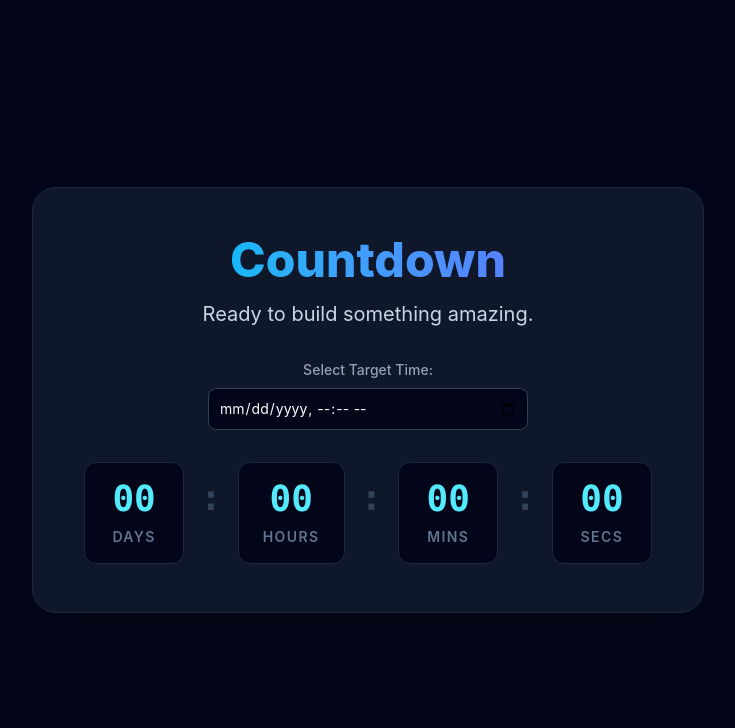
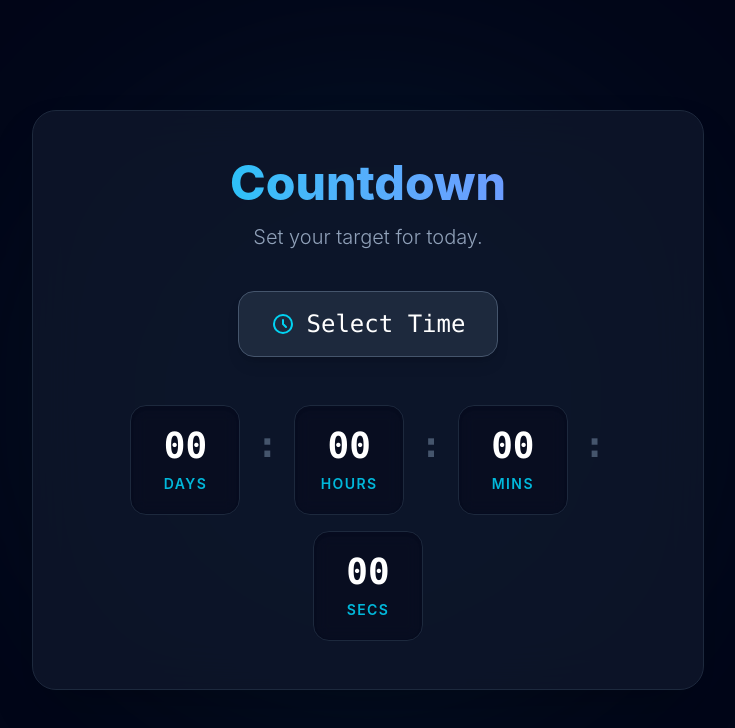
Before and after one commit to shiody/zl-countdown, a SvelteKit app: page / in a window 1280 px wide. Shown: the top 728 px of the page, without its empty margins (272-1007 px from the left). Built offline with nearby package versions, Linux system fonts and the light colour scheme.

Commit message:
feat: complete M2 time picker and countdown logic

```diff
--- /dev/null
+++ b/src/lib/components/TimePicker.svelte
@@ -0,0 +1,198 @@
+<script lang="ts">
+  let { isOpen = $bindable(false), onTimeSelect } = $props();
+
+  let mode = $state<'hours' | 'minutes'>('hours');
+  let period = $state<'AM' | 'PM'>('AM');
+  let hour = $state(12);
+  let minute = $state(0);
+
+  let dialRef: HTMLDivElement | undefined = $state();
+  let isDragging = $state(false);
+
+  // Initialize time
+  $effect(() => {
+    if (isOpen) {
+      const now = new Date();
+      let h = now.getHours();
+      period = h >= 12 ? 'PM' : 'AM';
+      h = h % 12 || 12;
+      hour = h;
+      minute = Math.round(now.getMinutes() / 5) * 5 % 60; // Snap to nearest 5 for initial view
+      mode = 'hours';
+    }
+  });
+
+  const hours = [12, 1, 2, 3, 4, 5, 6, 7, 8, 9, 10, 11];
+  const minutes = [0, 5, 10, 15, 20, 25, 30, 35, 40, 45, 50, 55];
+
+  function getAngle(x: number, y: number) {
+    if (!dialRef) return 0;
+    const rect = dialRef.getBoundingClientRect();
+    const cx = rect.left + rect.width / 2;
+    const cy = rect.top + rect.height / 2;
+    let angle = Math.atan2(y - cy, x - cx) * (180 / Math.PI) + 90;
+    if (angle < 0) angle += 360;
+    return angle;
+  }
+
+  function handleInteraction(clientX: number, clientY: number) {
+    const angle = getAngle(clientX, clientY);
+    if (mode === 'hours') {
+      let h = Math.round(angle / 30);
+      if (h === 0) h = 12;
+      hour = h;
+    } else {
+      let m = Math.round(angle / 6);
+      if (m === 60) m = 0;
+      minute = m;
+    }
+  }
+
+  function onPointerDown(e: PointerEvent) {
+    if (!dialRef) return;
+    isDragging = true;
+    dialRef.setPointerCapture(e.pointerId);
+    handleInteraction(e.clientX, e.clientY);
+  }
+
+  function onPointerMove(e: PointerEvent) {
+    if (isDragging) {
+      handleInteraction(e.clientX, e.clientY);
+    }
+  }
+
+  function onPointerUp(e: PointerEvent) {
+    if (isDragging) {
+      isDragging = false;
+      if (dialRef) dialRef.releasePointerCapture(e.pointerId);
+      if (mode === 'hours') {
+        mode = 'minutes';
+      }
+    }
+  }
+
+  function handleCancel() {
+    isOpen = false;
+  }
+
+  function handleOk() {
+    let finalHour = hour;
+    if (period === 'PM' && finalHour < 12) finalHour += 12;
+    if (period === 'AM' && finalHour === 12) finalHour = 0;
+
+    if (onTimeSelect) {
+      onTimeSelect({ hour: finalHour, minute });
+    }
+    isOpen = false;
+  }
+
+  let currentAngle = $derived(mode === 'hours' ? hour * 30 : minute * 6);
+</script>
+
+{#if isOpen}
+<div class="fixed inset-0 z-50 flex items-center justify-center bg-black/60 p-4 backdrop-blur-sm transition-opacity">
+  <div class="bg-slate-800 rounded-3xl shadow-2xl max-w-[320px] w-full overflow-hidden flex flex-col font-sans border border-slate-700 pointer-events-auto select-none">
+    <!-- Header -->
+    <div class="bg-slate-750 p-6 pb-4 flex items-end justify-between border-b border-slate-700 bg-slate-800/50">
+      <div class="flex items-baseline space-x-1">
+        <button
+          class="text-6xl font-medium tracking-tighter transition-colors focus:outline-none {mode === 'hours' ? 'text-white' : 'text-slate-500 hover:text-slate-300'}"
+          onclick={() => mode = 'hours'}
+        >
+          {hour.toString().padStart(2, '0')}
+        </button>
+        <span class="text-5xl text-slate-500 font-light mb-1 opacity-50">:</span>
+        <button
+          class="text-6xl font-medium tracking-tighter transition-colors focus:outline-none {mode === 'minutes' ? 'text-white' : 'text-slate-500 hover:text-slate-300'}"
+          onclick={() => mode = 'minutes'}
+        >
+          {minute.toString().padStart(2, '0')}
+        </button>
+      </div>
+
+      <div class="flex flex-col rounded-xl overflow-hidden border border-slate-600 ml-4 mb-2 shadow-inner">
+        <button
+          class="px-3 py-2 text-sm font-bold focus:outline-none transition-colors {period === 'AM' ? 'bg-cyan-900/60 text-cyan-400' : 'bg-transparent text-slate-400 hover:bg-slate-700'}"
+          onclick={() => period = 'AM'}
+        >
+          AM
+        </button>
+        <div class="h-px bg-slate-600"></div>
+        <button
+          class="px-3 py-2 text-sm font-bold focus:outline-none transition-colors {period === 'PM' ? 'bg-cyan-900/60 text-cyan-400' : 'bg-transparent text-slate-400 hover:bg-slate-700'}"
+          onclick={() => period = 'PM'}
+        >
+          PM
+        </button>
+      </div>
+    </div>
+
+    <!-- Dial -->
+    <div class="p-6 flex justify-center items-center select-none bg-slate-800">
+      <div
+        bind:this={dialRef}
+        class="relative w-64 h-64 bg-slate-900 rounded-full cursor-pointer touch-none shadow-[inset_0_4px_12px_rgba(0,0,0,0.5)] border border-slate-700/50"
+        onpointerdown={onPointerDown}
+        onpointermove={onPointerMove}
+        onpointerup={onPointerUp}
+      >
+        <!-- Center dot -->
+        <div class="absolute w-2.5 h-2.5 bg-cyan-400 rounded-full left-1/2 top-1/2 -translate-x-1/2 -translate-y-1/2 z-20 shadow-[0_0_8px_rgba(34,211,238,0.6)]"></div>
+
+        <!-- Hand -->
+        <div
+          class="absolute left-1/2 top-1/2 w-[3px] origin-bottom bg-cyan-400 z-10 transition-transform duration-100 ease-out flex flex-col justify-between items-center"
+          style="height: 102px; transform: translate(-50%, -100%) rotate({currentAngle}deg);"
+        >
+          <!-- Hand knob -->
+          <div class="w-10 h-10 rounded-full bg-cyan-500/90 shadow-[0_0_15px_rgba(34,211,238,0.4)] border border-cyan-300 backdrop-blur-sm -translate-y-5 flex items-center justify-center">
+            <div class="w-1 h-1 bg-white rounded-full opacity-50"></div>
+          </div>
+        </div>
+
+        <!-- Numbers -->
+        {#if mode === 'hours'}
+          {#each hours as h, i}
+            <div
+              class="absolute text-base font-semibold w-10 h-10 flex items-center justify-center rounded-full -translate-x-1/2 -translate-y-1/2 transition-colors duration-200 {hour === h ? 'text-white z-30' : 'text-slate-300 z-20'}"
+              style="left: {50 + 40 * Math.sin(i * 30 * Math.PI / 180)}%; top: {50 - 40 * Math.cos(i * 30 * Math.PI / 180)}%; pointer-events: none;"
+            >
+              {h}
+            </div>
+          {/each}
+        {:else}
+          {#each minutes as m, i}
+            <div
+              class="absolute text-base font-semibold w-10 h-10 flex items-center justify-center rounded-full -translate-x-1/2 -translate-y-1/2 transition-colors duration-200 {minute === m ? 'text-white z-30' : 'text-slate-300 z-20'}"
+              style="left: {50 + 40 * Math.sin(i * 30 * Math.PI / 180)}%; top: {50 - 40 * Math.cos(i * 30 * Math.PI / 180)}%; pointer-events: none;"
+            >
+              {m.toString().padStart(2, '0')}
+            </div>
+          {/each}
+        {/if}
+      </div>
+    </div>
+
+    <!-- Actions -->
+    <div class="flex justify-between items-center p-4 pt-2 bg-slate-800">
+      <div class="text-xs text-slate-500 pl-2 font-medium tracking-wide">
+        {mode === 'hours' ? 'SELECT HOUR' : 'SELECT MINUTE'}
+      </div>
+      <div class="flex gap-2">
+        <button
+          class="px-4 py-2 rounded-lg text-slate-300 hover:text-white hover:bg-slate-700/50 font-semibold tracking-wide transition-colors focus:outline-none text-sm"
+          onclick={handleCancel}
+        >
+          CANCEL
+        </button>
+        <button
+          class="px-4 py-2 rounded-lg text-cyan-400 hover:text-cyan-300 hover:bg-cyan-900/30 font-semibold tracking-wide transition-colors focus:outline-none text-sm"
+          onclick={handleOk}
+        >
+          OK
+        </button>
+      </div>
+    </div>
+  </div>
+</div>
+{/if}
--- a/src/routes/+page.svelte
+++ b/src/routes/+page.svelte
@@ -1,5 +1,8 @@
 <script lang="ts">
-  let targetDateStr = $state("");
+  import TimePicker from '$lib/components/TimePicker.svelte';
+
+  let showTimePicker = $state(false);
+  let targetTime = $state<{ hour: number, minute: number } | null>(null);
   let errorMessage = $state("");
 
   let days = $state("00");
@@ -7,12 +10,8 @@
   let mins = $state("00");
   let secs = $state("00");
 
-  let now = new Date();
-  // format for datetime-local: YYYY-MM-DDThh:mm
-  let minDate = new Date(now.getTime() - now.getTimezoneOffset() * 60000).toISOString().slice(0, 16);
-
   $effect(() => {
-    if (!targetDateStr) {
+    if (!targetTime) {
       days = "00"; hours = "00"; mins = "00"; secs = "00";
       errorMessage = "";
       return;
@@ -20,13 +19,13 @@
 
     // Check initially
     const checkTime = () => {
-      const target = new Date(targetDateStr).getTime();
-      const current = new Date().getTime();
-      const diff = target - current;
+      const now = new Date();
+      const target = new Date(now.getFullYear(), now.getMonth(), now.getDate(), targetTime!.hour, targetTime!.minute, 0, 0);
+      const diff = target.getTime() - now.getTime();
 
       if (diff <= 0) {
         days = "00"; hours = "00"; mins = "00"; secs = "00";
-        errorMessage = "Selected time has already passed!";
+        errorMessage = "Selected time has already passed today!";
         return false;
       } else {
         errorMessage = "";
@@ -53,45 +52,63 @@
 
     return () => clearInterval(interval);
   });
+
+  function formatTime(t: { hour: number, minute: number } | null) {
+    if (!t) return "Select Time";
+    let h = t.hour % 12 || 12;
+    let m = t.minute.toString().padStart(2, '0');
+    let p = t.hour >= 12 ? 'PM' : 'AM';
+    return `${h}:${m} ${p}`;
+  }
 </script>
 
-<div class="min-h-screen bg-slate-950 text-white flex flex-col items-center justify-center font-sans p-4">
-  <div class="text-center p-8 sm:p-12 bg-slate-900 rounded-3xl shadow-2xl border border-slate-800 max-w-2xl w-full">
-    <h1 class="text-4xl sm:text-5xl font-extrabold mb-4 bg-gradient-to-r from-cyan-400 to-indigo-500 bg-clip-text text-transparent">
+<div class="min-h-screen bg-slate-950 text-white flex flex-col items-center justify-center font-sans p-4 relative overflow-hidden">
+  <!-- Dynamic background glow -->
+  <div class="absolute top-1/2 left-1/2 -translate-x-1/2 -translate-y-1/2 w-[600px] h-[600px] bg-cyan-900/20 rounded-full blur-[120px] pointer-events-none"></div>
+
+  <div class="text-center p-8 sm:p-12 bg-slate-900/80 backdrop-blur-xl rounded-3xl shadow-2xl border border-slate-800 max-w-2xl w-full z-10 relative">
+    <h1 class="text-4xl sm:text-5xl font-extrabold mb-4 bg-gradient-to-r from-cyan-400 to-indigo-400 bg-clip-text text-transparent">
       Countdown
     </h1>
-    <p class="text-lg sm:text-xl text-slate-300 mb-8">Ready to build something amazing.</p>
+    <p class="text-lg sm:text-xl text-slate-400 mb-10 font-light">Set your target for today.</p>
 
-    <div class="mb-8 relative z-10">
-      <label for="target-date" class="block text-sm font-medium text-slate-400 mb-2">Select Target Time:</label>
-      <input
-        type="datetime-local"
-        id="target-date"
-        bind:value={targetDateStr}
-        min={minDate}
-        class="bg-slate-950 border border-slate-700 text-white text-sm rounded-lg focus:ring-cyan-500 focus:border-cyan-500 block w-full p-2.5 max-w-xs mx-auto text-center"
-      />
+    <div class="mb-12">
+      <button
+        onclick={() => showTimePicker = true}
+        class="bg-slate-800 hover:bg-slate-750 border border-slate-600 hover:border-cyan-500/50 text-white text-xl sm:text-2xl font-mono py-4 px-8 rounded-2xl transition-all shadow-lg hover:shadow-cyan-900/20 flex items-center justify-center mx-auto min-w-[200px] group"
+      >
+        <svg xmlns="http://www.w3.org/2000/svg" class="h-6 w-6 mr-3 text-cyan-400 group-hover:scale-110 transition-transform" fill="none" viewBox="0 0 24 24" stroke="currentColor">
+          <path stroke-linecap="round" stroke-linejoin="round" stroke-width="2" d="M12 8v4l3 3m6-3a9 9 0 11-18 0 9 9 0 0118 0z" />
+        </svg>
+        {formatTime(targetTime)}
+      </button>
       {#if errorMessage}
-        <p class="text-red-400 text-sm mt-3 animate-pulse">{errorMessage}</p>
+        <p class="text-rose-400 text-sm mt-4 animate-pulse font-medium bg-rose-500/10 inline-block px-4 py-1.5 rounded-full">{errorMessage}</p>
       {/if}
     </div>
 
-    <div class="flex flex-wrap gap-3 sm:gap-4 justify-center text-3xl sm:text-4xl font-mono text-cyan-300 font-bold">
-      <div class="bg-slate-950 px-4 py-3 sm:px-6 sm:py-4 rounded-xl shadow-inner min-w-[80px] sm:min-w-[100px] border border-slate-800">
-        {days}<span class="text-xs sm:text-sm block text-slate-500 uppercase mt-2 font-sans tracking-widest font-semibold">Days</span>
+    <div class="flex flex-wrap gap-3 sm:gap-4 justify-center text-3xl sm:text-4xl font-mono text-white font-bold">
+      <div class="bg-slate-950/50 px-4 py-3 sm:px-6 sm:py-5 rounded-2xl shadow-inner min-w-[80px] sm:min-w-[110px] border border-slate-800 backdrop-blur-sm relative overflow-hidden group">
+        <div class="absolute inset-0 bg-gradient-to-b from-white/5 to-transparent opacity-0 group-hover:opacity-100 transition-opacity"></div>
+        {days}<span class="text-xs sm:text-sm block text-cyan-500 uppercase mt-2 font-sans tracking-widest font-semibold">Days</span>
       </div>
-      <span class="py-4 text-slate-700 hidden sm:block">:</span>
-      <div class="bg-slate-950 px-4 py-3 sm:px-6 sm:py-4 rounded-xl shadow-inner min-w-[80px] sm:min-w-[100px] border border-slate-800">
-        {hours}<span class="text-xs sm:text-sm block text-slate-500 uppercase mt-2 font-sans tracking-widest font-semibold">Hours</span>
+      <span class="py-5 text-slate-600 hidden sm:block">:</span>
+      <div class="bg-slate-950/50 px-4 py-3 sm:px-6 sm:py-5 rounded-2xl shadow-inner min-w-[80px] sm:min-w-[110px] border border-slate-800 backdrop-blur-sm relative overflow-hidden group">
+        <div class="absolute inset-0 bg-gradient-to-b from-white/5 to-transparent opacity-0 group-hover:opacity-100 transition-opacity"></div>
+        {hours}<span class="text-xs sm:text-sm block text-cyan-500 uppercase mt-2 font-sans tracking-widest font-semibold">Hours</span>
       </div>
-      <span class="py-4 text-slate-700 hidden sm:block">:</span>
-      <div class="bg-slate-950 px-4 py-3 sm:px-6 sm:py-4 rounded-xl shadow-inner min-w-[80px] sm:min-w-[100px] border border-slate-800">
-        {mins}<span class="text-xs sm:text-sm block text-slate-500 uppercase mt-2 font-sans tracking-widest font-semibold">Mins</span>
+      <span class="py-5 text-slate-600 hidden sm:block">:</span>
+      <div class="bg-slate-950/50 px-4 py-3 sm:px-6 sm:py-5 rounded-2xl shadow-inner min-w-[80px] sm:min-w-[110px] border border-slate-800 backdrop-blur-sm relative overflow-hidden group">
+        <div class="absolute inset-0 bg-gradient-to-b from-white/5 to-transparent opacity-0 group-hover:opacity-100 transition-opacity"></div>
+        {mins}<span class="text-xs sm:text-sm block text-cyan-500 uppercase mt-2 font-sans tracking-widest font-semibold">Mins</span>
       </div>
-      <span class="py-4 text-slate-700 hidden sm:block">:</span>
-      <div class="bg-slate-950 px-4 py-3 sm:px-6 sm:py-4 rounded-xl shadow-inner min-w-[80px] sm:min-w-[100px] border border-slate-800">
-        {secs}<span class="text-xs sm:text-sm block text-slate-500 uppercase mt-2 font-sans tracking-widest font-semibold">Secs</span>
+      <span class="py-5 text-slate-600 hidden sm:block">:</span>
+      <div class="bg-slate-950/50 px-4 py-3 sm:px-6 sm:py-5 rounded-2xl shadow-inner min-w-[80px] sm:min-w-[110px] border border-slate-800 backdrop-blur-sm relative overflow-hidden group">
+        <div class="absolute inset-0 bg-gradient-to-b from-white/5 to-transparent opacity-0 group-hover:opacity-100 transition-opacity"></div>
+        {secs}<span class="text-xs sm:text-sm block text-cyan-500 uppercase mt-2 font-sans tracking-widest font-semibold">Secs</span>
       </div>
     </div>
   </div>
 </div>
+
+<TimePicker bind:isOpen={showTimePicker} onTimeSelect={(time: { hour: number, minute: number }) => targetTime = time} />
```
